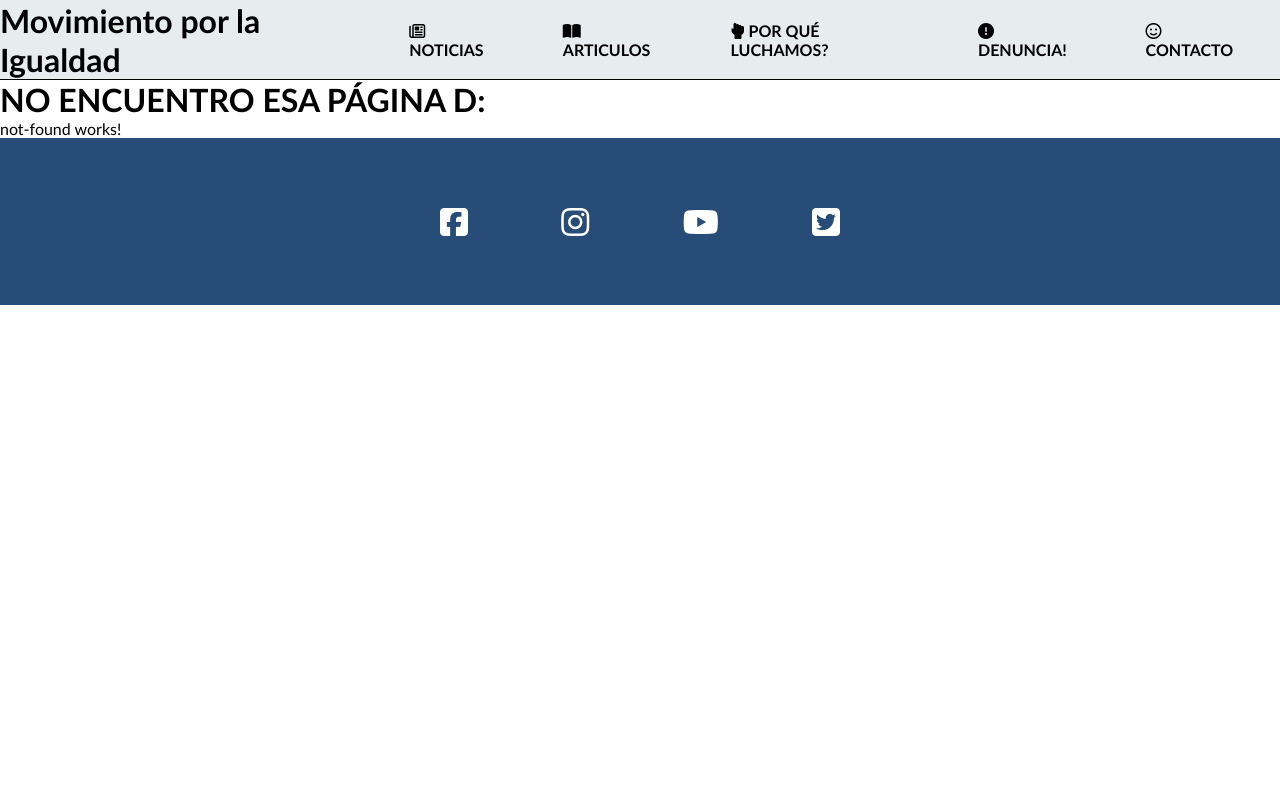
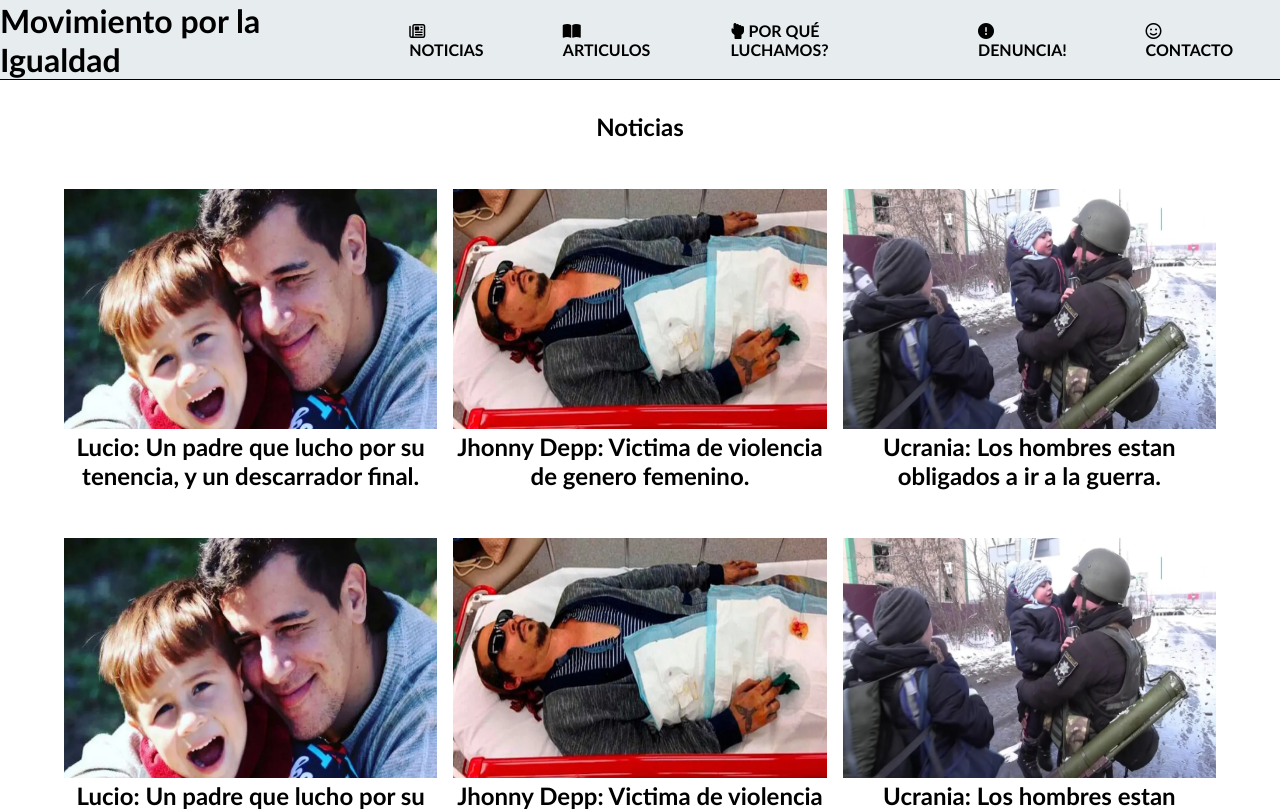
Before and after one commit to NerinaPac/Fullstack-hombre, an Angular app in the folder front/: page /noticias in a window 1280 px wide. Shown: the top 811 px of the page. Built offline with nearby package versions, Linux system fonts and the light colour scheme.

Commit message:
Feat: Page noticias.

```diff
--- a/front/src/app/app-routing.module.ts
+++ b/front/src/app/app-routing.module.ts
@@ -6,11 +6,13 @@
 import { DenunciaComponent } from './pages/denuncia/denuncia.component';
 import { PorqueLuchamosComponent } from './pages/porque-luchamos/porque-luchamos.component';
 import { NotFoundComponent } from './pages/not-found/not-found.component';
+import { NoticiasComponent } from './pages/noticias/noticias.component';
 
 
 // La home siempre primera y el 404 siempre al final
 const routes: Routes = [
   {path: '', component: HomeComponent},
+  {path:'noticias', component: NoticiasComponent},
   {path: 'contacto', component: ContactoComponent},
   {path:'denuncia', component: DenunciaComponent},
   {path:'porque-luchamos', component: PorqueLuchamosComponent},
--- a/front/src/app/app.module.ts
+++ b/front/src/app/app.module.ts
@@ -19,6 +19,7 @@
 import { NewslettersComponent } from './components/newsletters/newsletters.component';
 import { FooterComponent } from './components/footer/footer.component';
 import { FormularioComponent } from './components/formulario/formulario.component';
+import { NoticiasComponent } from './pages/noticias/noticias.component';
 
 @NgModule({
   declarations: [
@@ -35,7 +36,8 @@
     ArtWrapperComponent,
     NewslettersComponent,
     FooterComponent,
-    FormularioComponent
+    FormularioComponent,
+    NoticiasComponent
   ],
   imports: [
     BrowserModule,
--- a/front/src/app/components/nav/nav.component.html
+++ b/front/src/app/components/nav/nav.component.html
@@ -10,7 +10,7 @@
          <ul class="botonera-list">
 
             <li class="botonera-list-item">
-                 <a href="#" class="botonera-list-item-a">
+                 <a href="noticias" class="botonera-list-item-a">
                     <i class="fa-regular fa-newspaper"></i>
                     NOTICIAS
                 </a>
--- /dev/null
+++ b/front/src/app/pages/noticias/noticias.component.scss
@@ -0,0 +1,4 @@
+body {
+    padding: 2rem 0;
+    text-align: center;
+}
--- /dev/null
+++ b/front/src/app/pages/noticias/noticias.component.ts
@@ -0,0 +1,15 @@
+import { Component, OnInit } from '@angular/core';
+
+@Component({
+  selector: 'app-noticias',
+  templateUrl: './noticias.component.html',
+  styleUrls: ['./noticias.component.scss']
+})
+export class NoticiasComponent implements OnInit {
+
+  constructor() { }
+
+  ngOnInit(): void {
+  }
+
+}
```
